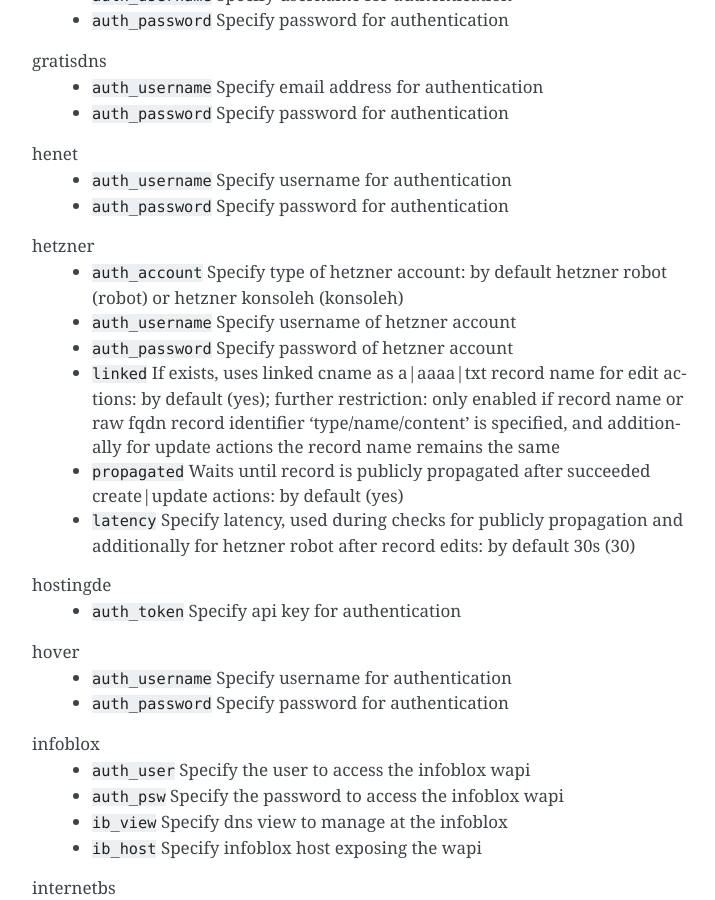
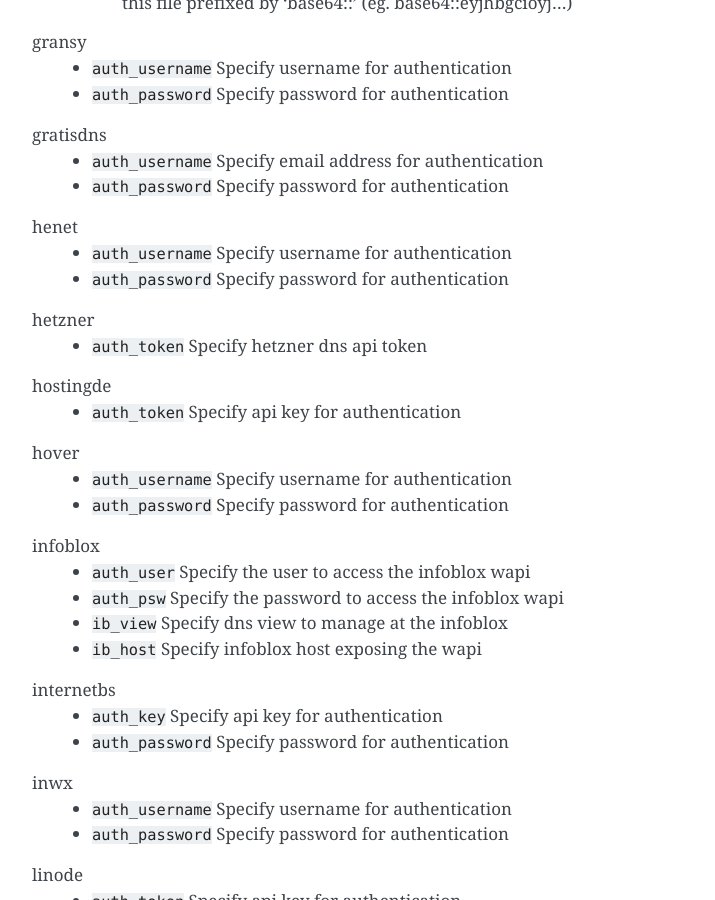
Before and after one commit to adferrand/dnsrobocert, a Sphinx documentation site: the page built from docs/providers_options.rst, in a window 1280 px wide and 900 px high, scrolled down 3784 px. Shown: the whole window, without its empty margins (388-1103 px from the left). Built offline with Sphinx 7.4.7, drawn with Linux system fonts in a browser that asks for light colours; some of the changed text lies outside the part shown.

Commit message:
Update changelog and documentation

```diff
--- a/docs/providers_options.rst
+++ b/docs/providers_options.rst
@@ -68,8 +68,9 @@ azure
 .. _cloudflare:
 
 cloudflare
-    * ``auth_username`` Specify email address for authentication
-    * ``auth_token`` Specify token for authentication
+    * ``auth_username`` Specify email address for authentication (for global api key only)
+    * ``auth_token`` Specify token for authentication (global api key or api token)
+    * ``zone_id`` Specify the zone id (if set, api token can be scoped to the target zone)
 
 .. _cloudns:
 
@@ -229,12 +230,7 @@ henet
 .. _hetzner:
 
 hetzner
-    * ``auth_account`` Specify type of hetzner account: by default hetzner robot (robot) or hetzner konsoleh (konsoleh)
-    * ``auth_username`` Specify username of hetzner account
-    * ``auth_password`` Specify password of hetzner account
-    * ``linked`` If exists, uses linked cname as a|aaaa|txt record name for edit actions: by default (yes); further restriction: only enabled if record name or raw fqdn record identifier 'type/name/content' is specified, and additionally for update actions the record name remains the same
-    * ``propagated`` Waits until record is publicly propagated after succeeded create|update actions: by default (yes)
-    * ``latency`` Specify latency, used during checks for publicly propagation and additionally for hetzner robot after record edits: by default 30s (30)
+    * ``auth_token`` Specify hetzner dns api token
 
 .. _hostingde:
 
```
Also changed, not shown: CHANGELOG.md (+5 -0 lines).
